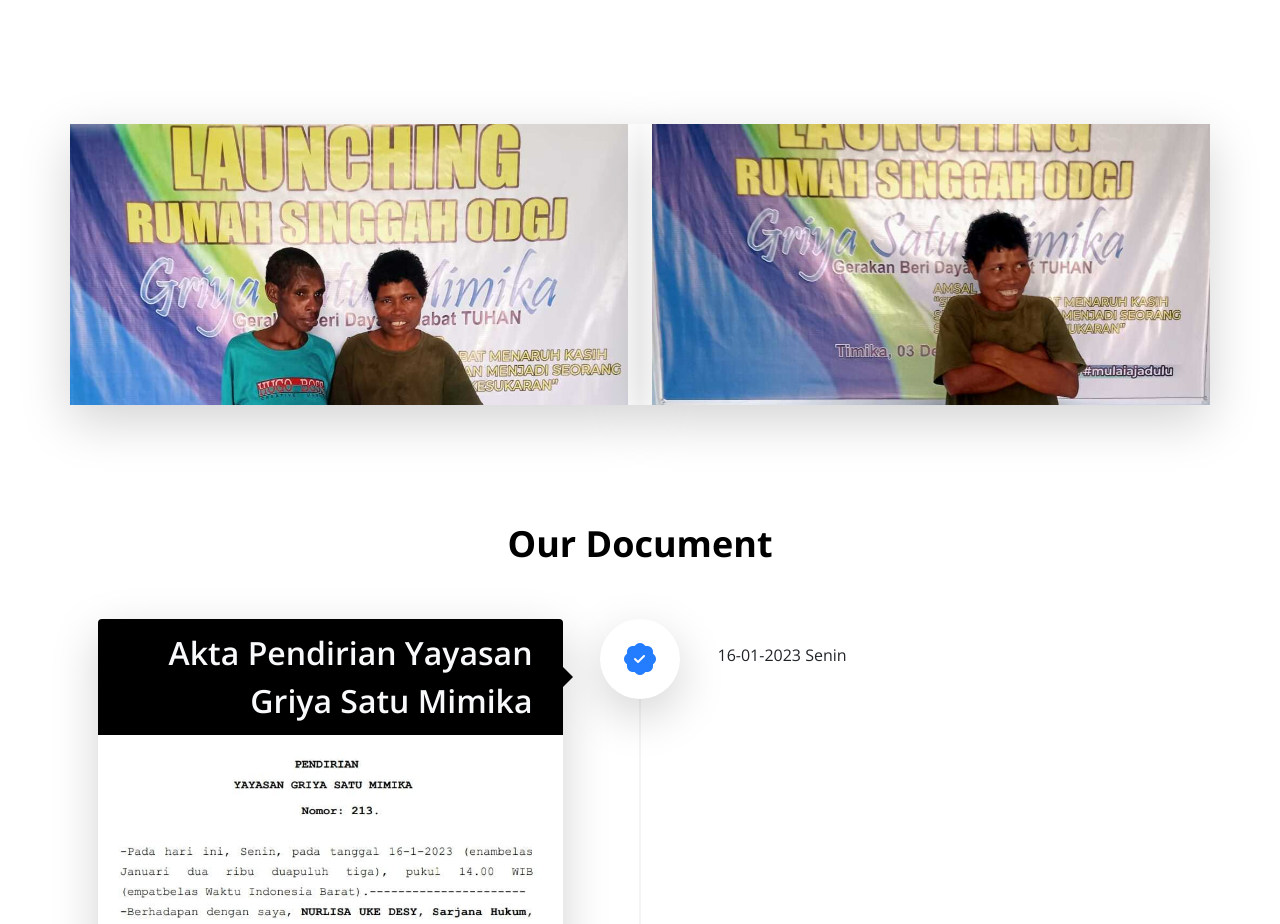
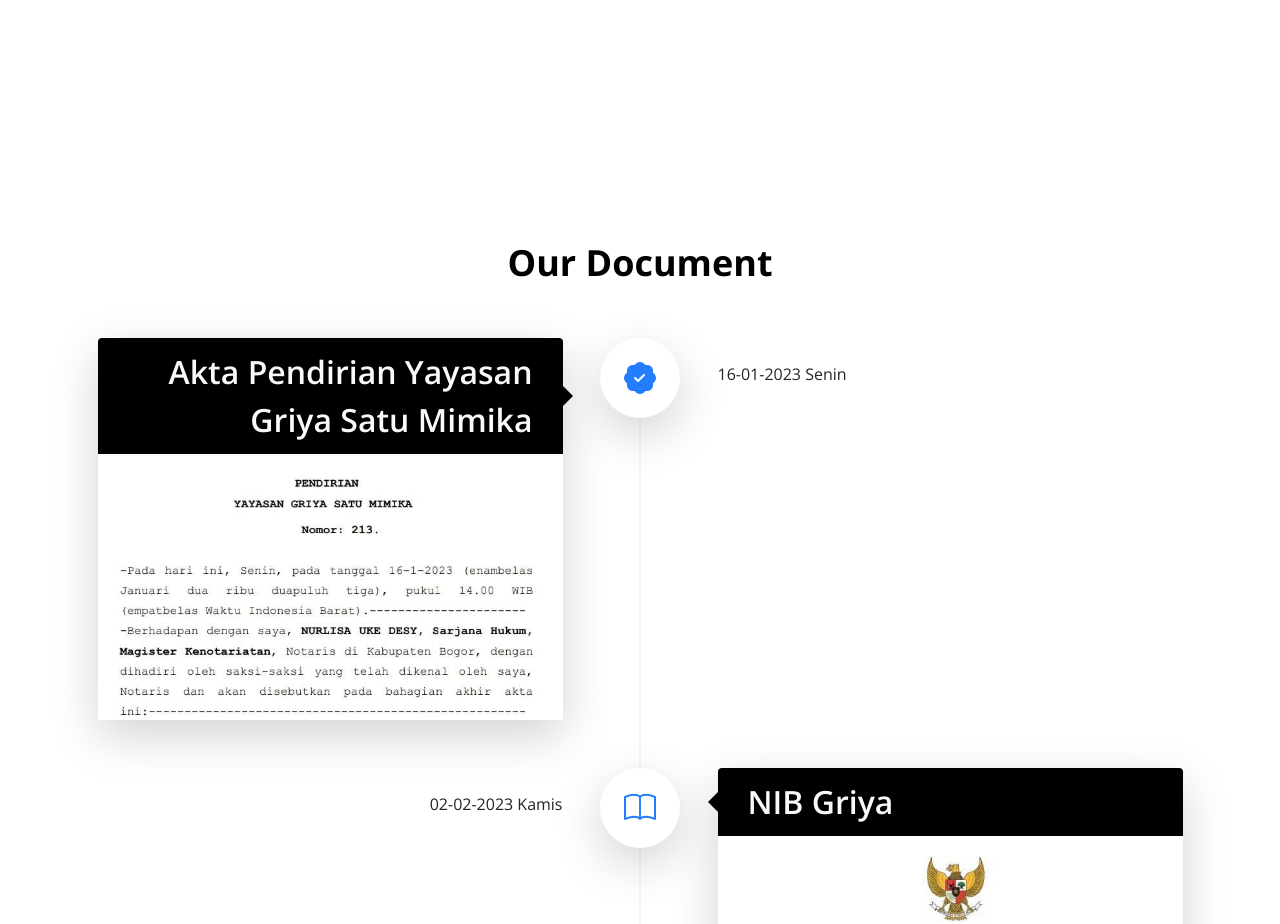
Before and after one commit to temorubun/Yayasan-Griya-Satu-Mimika, a plain HTML site: page index.html in a window 1280 px wide. Shown: the part 1740-2664 px from the top of the page. Drawn offline with nearby package versions, Linux system fonts and the light colour scheme.

Commit message:
Update index.html

```diff
--- a/index.html
+++ b/index.html
@@ -145,22 +145,6 @@
                             <div class="featured-circle bg-white shadow-lg d-flex justify-content-center align-items-center">
                                 <p class="featured-text"><span class="featured-number">GRIYA</span> SATU<br> MIMIKA</p>
                             </div>
-                        </div>
-
-                    </div>
-                </div>
-            </section>
-
-            <section class="gallery">
-                <div class="container">
-                    <div class="row">
-
-                        <div class="col-lg-6 col-6 ps-0 shadow-lg img">
-                            <img src="images/reviews/reviews1.jpeg" class="img-fluid galleryImage" alt="get a vaccine" title="get a vaccine for yourself">
-                        </div>
-
-                        <div class="col-lg-6 col-6 pe-0 shadow-lg img">
-                            <img src="images/reviews/reviews2.jpeg" class="img-fluid galleryImage" alt="wear a mask" title="wear a mask to protect yourself">
                         </div>
 
                     </div>
```
